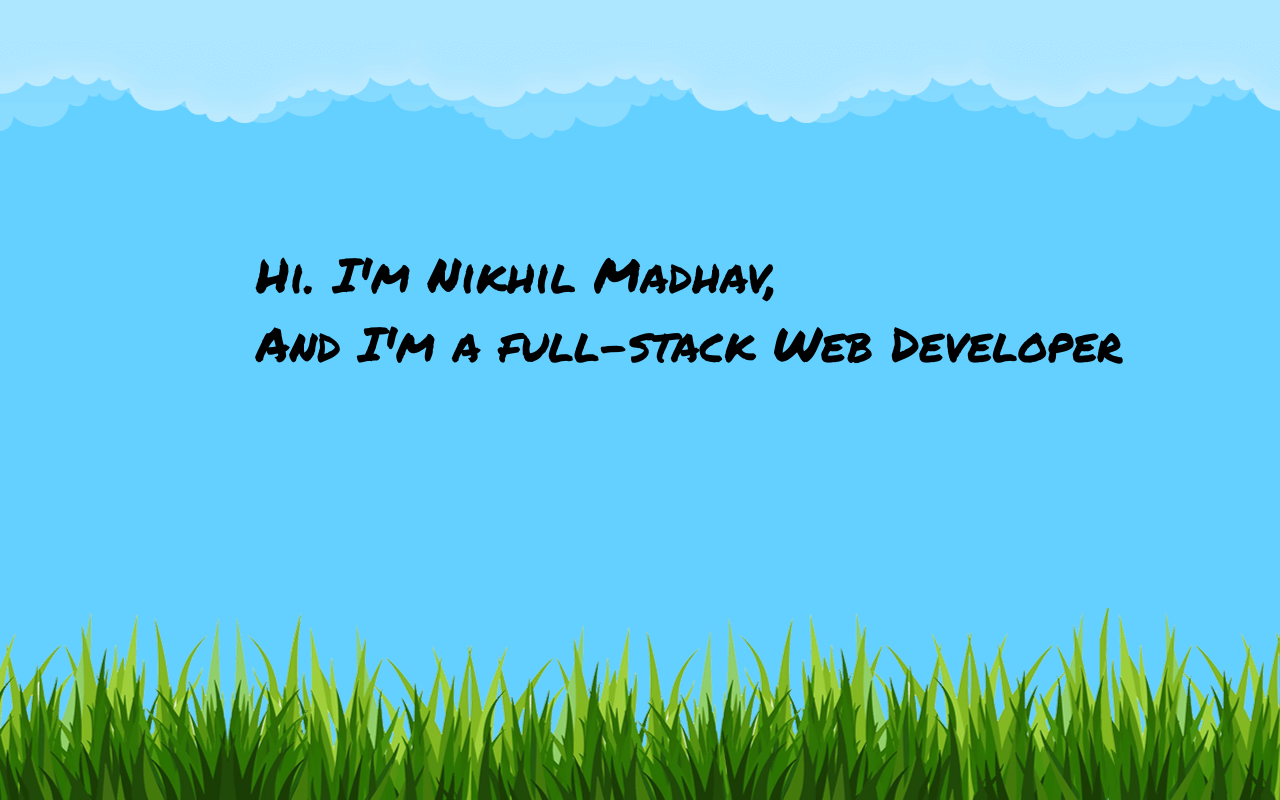
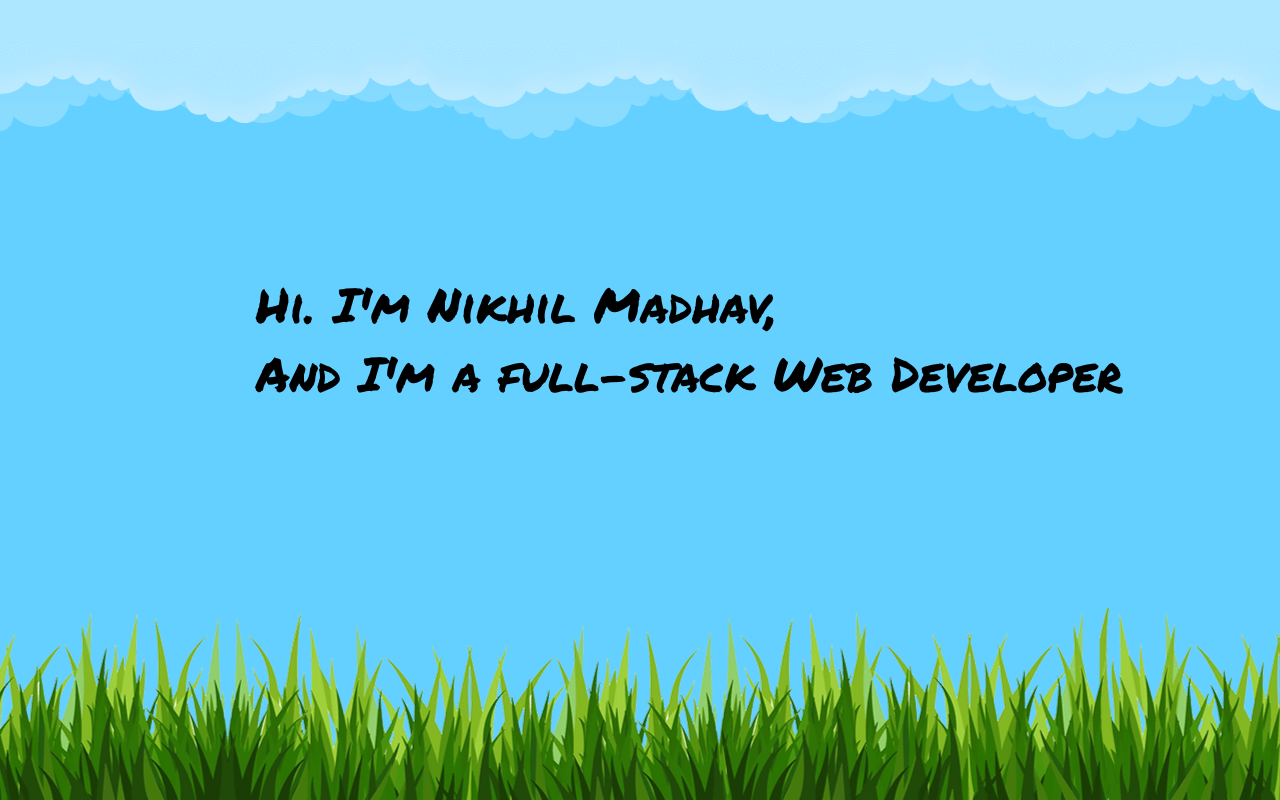
Before and after one commit to nikhil86/my-portfolio, a website: page public/index.html in a window 1280 px wide. Drawn offline with nearby package versions, Linux system fonts and the light colour scheme.

Commit message:
bug fix attempt on chrome and ios

```diff
--- a/public/index.html
+++ b/public/index.html
@@ -11,6 +11,10 @@
 
 
 <div class="intro-section">
+  <div id="wrapper">
+    <div id="clouds"></div>
+    <div id="ground"></div>
+  </div>
   <div class="content">
     <div class="line-1">
       Hi. I'm <span>Nikhil Madhav,</span>
@@ -19,10 +23,6 @@
       And I'm a full-stack Web Developer
     </div>
   </div>
-  <div id="wrapper">
-    <div id="clouds"></div>
-    <div id="ground"></div>
-  </div>
 </div>
 
 <script src="//cdnjs.cloudflare.com/ajax/libs/gsap/1.18.0/TweenMax.min.js"></script>
--- a/public/js/background-move.js
+++ b/public/js/background-move.js
@@ -10,7 +10,6 @@ document.addEventListener("DOMContentLoaded", function(event) {
       backgroundPosition: "1301px 0px",
       force3D:true,
       rotation:0.01,
-      z:0.01,
       autoRound:false,
       ease: Linear.easeNone
     });
@@ -28,7 +27,6 @@ document.addEventListener("DOMContentLoaded", function(event) {
       backgroundPosition: "-2247px bottom",
       force3D:true,
       rotation:0.01,
-      z:0.01,
       ease: Linear.easeNone
     });
 
--- a/public/styles/main.css
+++ b/public/styles/main.css
@@ -26,19 +26,19 @@ body{
     background: transparent;
     position: absolute;
     top: 18%;
-    z-index: 3;
+    z-index: 10;
     left: 25%;
     width: 60vw;
     font-size: 3rem;
-    /*-webkit-animation: animateWord 2s linear 1 alternate;*/
-    /*-ms-animation: animateWord 2s linear 1 alternate;*/
-    /*animation: animateWord 2s linear 1 alternate;*/
-    /*animation-fill-mode: forwards*/
+    -webkit-animation: animateWord 2s linear 1 alternate;
+    -ms-animation: animateWord 2s linear 1 alternate;
+    animation: animateWord 2s linear 1 alternate;
+    animation-fill-mode: forwards
 }
 
 @media only screen and (max-width: 400px) {
     .content {
-        top: 2%;
+        top: 27%;
         left: 5%;
         width: 90vw;
         font-size: 2rem;
```
